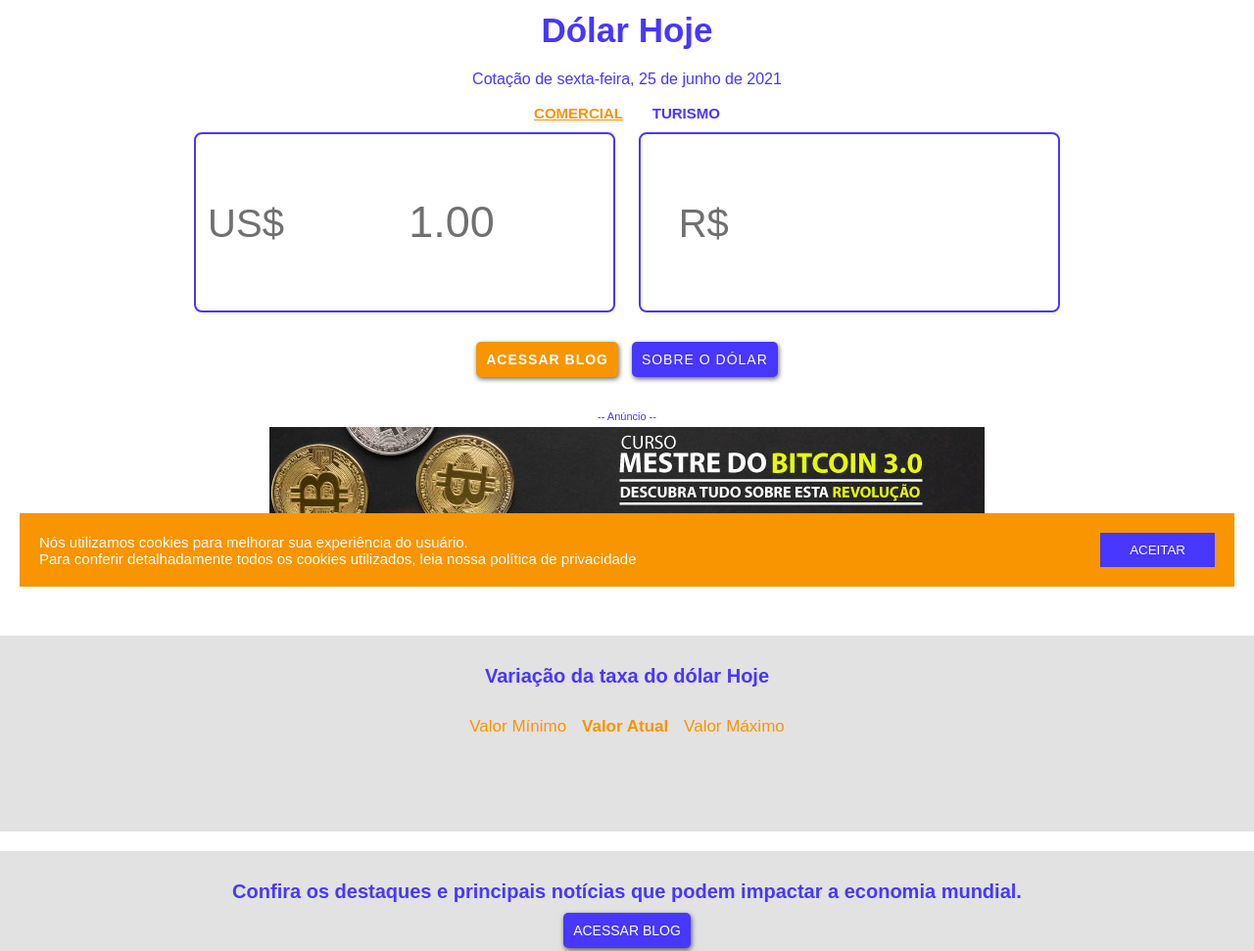
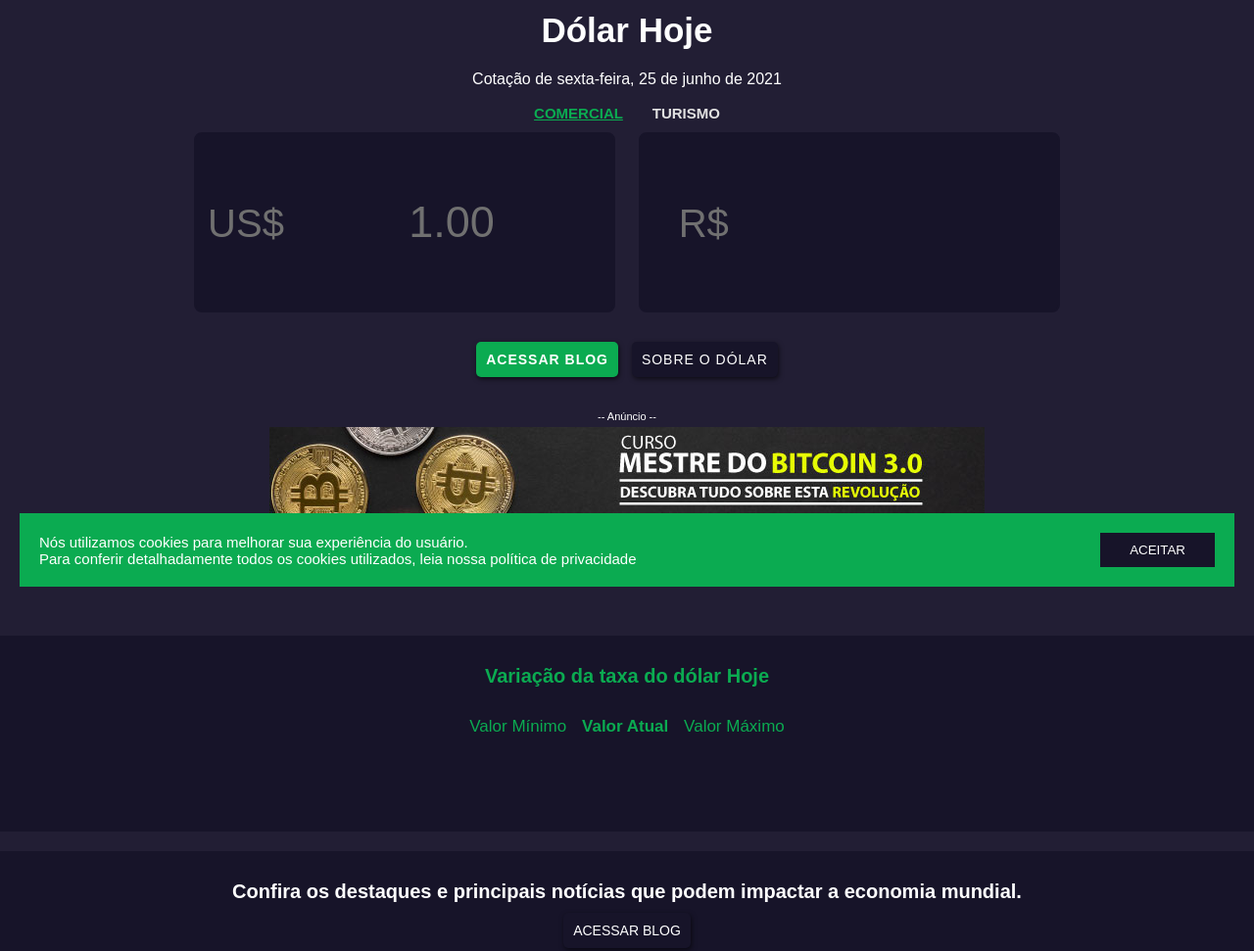
Before and after one commit to bcabreu/Taxa-Dolar, a plain HTML site: page index.html in a window 1280 px wide. Shown: the part 181-1152 px from the top of the page at 98% size. Drawn offline with nearby package versions, Linux system fonts and the light colour scheme; no server answers.

Commit message:
atualizacao para o modo dark

```diff
--- a/css/contact-privacy-about.css
+++ b/css/contact-privacy-about.css
@@ -1,8 +1,9 @@
 /* Variables */
 :root {
-  --primary: #4737ff;
-  --secondary: #f89500;
+  --primary: #171429;
+  --secondary: #0bab51;
   --tertiary: #e2e2e2;
+  --quartiary: #221e34;
   --white: #fff;
   --black: #000;
   --text: #1f1f1f;
@@ -28,7 +29,12 @@
 .privacy h1,
 .about-us h1,
 .disclaimer h1 {
-  margin: 4rem 0;
+  margin: 5rem 0;
+}
+
+h2 {
+  margin-top: 2rem;
+  padding: 3rem 0;
 }
 .privacy li {
   list-style: outside;
--- a/css/style.css
+++ b/css/style.css
@@ -1,8 +1,9 @@
 /* Variables */
 :root {
-  --primary: #4737ff;
-  --secondary: #f89500;
+  --primary: #171429;
+  --secondary: #0bab51;
   --tertiary: #e2e2e2;
+  --quartiary: #221e34;
   --white: #fff;
   --black: #000;
   --text: #1f1f1f;
@@ -37,6 +38,7 @@ body {
   background: var(--white);
   font-size: 1.4rem;
   min-height: 100vh;
+  background-color: var(--quartiary);
 }
 .button {
   background: var(--primary);
@@ -144,7 +146,7 @@ hr {
 
 .content-main_tipo-comercial-turismo a:link,
 .content-main_tipo-comercial-turismo a:visited {
-  color: var(--primary);
+  color: var(--tertiary);
 }
 
 .content-main_country img:hover,
@@ -157,14 +159,16 @@ hr {
 html {
   font-size: 62.5%;
 }
-h1,
+h1 {
+  color: var(--white);
+}
 h2,
 h3,
 h4,
 p,
 a,
 li {
-  color: var(--primary);
+  color: var(--secondary);
   font-weight: normal;
 }
 h1,
@@ -181,7 +185,7 @@ h4 {
 }
 .leading {
   font-size: 1.5rem;
-  color: var(--text);
+  color: var(--tertiary);
   line-height: 2.7rem;
 }
 
@@ -325,7 +329,7 @@ img.menu__mobile--close_menu {
   margin-bottom: 1rem;
 }
 .content-main p {
-  color: var(--primary);
+  color: var(--white);
   text-align: center;
   line-height: 2rem;
 }
@@ -363,6 +367,7 @@ img.menu__mobile--close_menu {
   color: var(--coin);
   display: inline-block;
   /* cursor: text; */
+  background-color: var(--primary);
 }
 .symbol {
   text-align: left;
@@ -374,6 +379,7 @@ img.menu__mobile--close_menu {
   color: var(--coin);
   border: none;
   outline: none;
+  background-color: var(--primary);
 }
 .content-main__quotation--real {
   align-items: right;
@@ -396,7 +402,7 @@ img.menu__mobile--close_menu {
 /* start variation_coin */
 #content-variation {
   min-height: 25vh;
-  background: var(--tertiary);
+  background: var(--primary);
   text-align: center;
   color: var(--secondary);
 }
@@ -428,14 +434,14 @@ input[type='number'] {
 
 /* start call access blog */
 #call-blog {
-  background: var(--tertiary);
+  background: var(--primary);
   padding: 3rem;
   text-align: center;
   margin-top: 2rem;
 }
 #call-blog h2 {
   margin-bottom: 1rem;
-  color: var(--primary);
+  color: var(--white);
 }
 /* end call access blog */
 
@@ -477,10 +483,12 @@ input[type='number'] {
   text-align: center;
 }
 .table-value--1 {
-  background-color: var(--table-value-1);
+  background-color: var(--quartiary);
+  color: var(--coin);
 }
 .table-value--2 {
-  background-color: var(--table-value-2);
+  background-color: var(--primary);
+  color: var(--coin);
 }
 /* End info */
 
@@ -552,6 +560,7 @@ input[type='number'] {
     margin-right: 1rem;
     height: 14rem;
     width: 27rem;
+    background-color: var(--primary);
   }
   .geral {
     display: grid;
```
Also changed, not shown: assets/img/Facebook-icon-white.png (deleted), assets/img/Facebook-icon-white@2x.png (deleted), assets/img/Facebook-icon.png, assets/img/Instagram-icon-white.png (deleted), assets/img/Instagram-icon-white@2x.png (deleted), assets/img/Instagram-icon.png, assets/img/Twitter-icon-white.png (deleted), assets/img/Twitter-icon-white@2x.png (deleted), assets/img/Twitter-icon.png, assets/img/logo-white.png, assets/img/logo-white1.png (added), assets/img/logo_mobile.png, assets/img/logo_mobile1.png (added).
